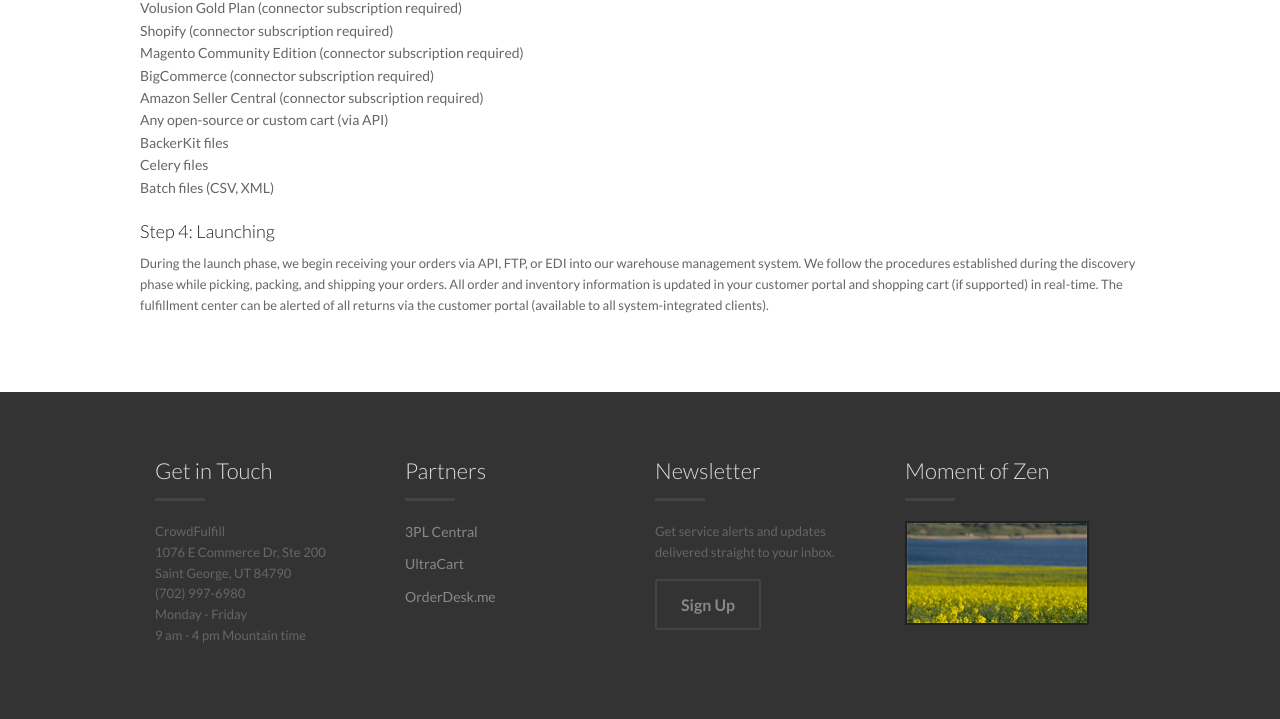
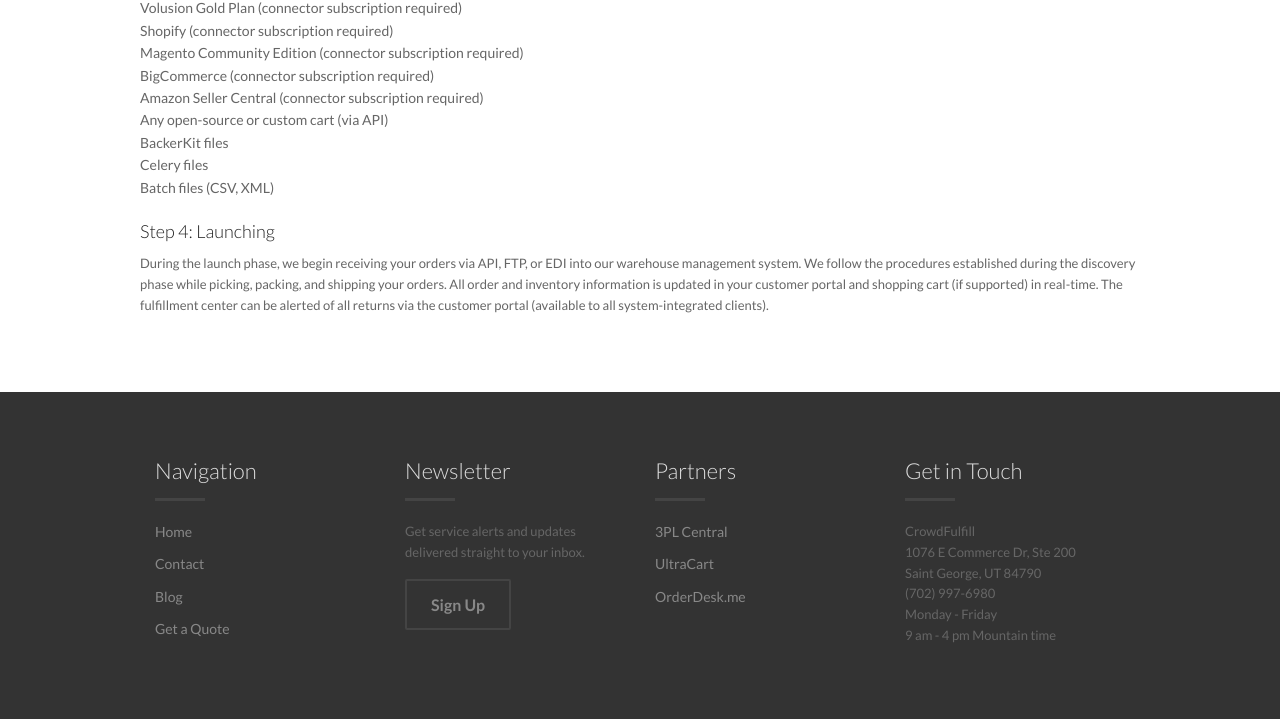
Before and after one commit to crowdfulfill/crowdfulfill.github.io, a plain HTML site: page how-fulfillment-works.html in a window 1280 px wide. Shown: the part 697-1416 px from the top of the page. Drawn offline with nearby package versions, Linux system fonts and the light colour scheme.

Commit message:
Updated footer.

```diff
--- a/how-fulfillment-works.html
+++ b/how-fulfillment-works.html
@@ -178,6 +178,31 @@
 		<div class="footer_big arcus-content">
 			<div class="row">
 				<div class="large-3 columns responsive_space">
+					<h3>Navigation</h3>
+					<div class="decorative-line"></div>
+					<ul>
+					  <li><a href="index.html">Home</a></li>
+					  <li><a href="contact.html">Contact</a></li>
+					  <li><a href="blog.html">Blog</a></li>
+					  <li><a href="get-a-fulfillment-quote.html">Get a Quote</a></li>
+					</ul>
+				</div>
+				<div class="large-3 columns responsive_space">
+					<h3>Newsletter</h3>
+					<div class="decorative-line"></div>
+					<p>Get service alerts and updates delivered straight to your inbox.</p>
+					<a class="button footer-button" href="http://eepurl.com/YAsjj" target="_blank">Sign Up</a>
+				</div>
+				<div class="large-3 columns responsive_space">
+				<h3>Partners</h3>
+				<div class="decorative-line"></div>
+					<ul>
+					  <li><a href="http://www.3plcentral.com" target="_blank">3PL Central</a></li>
+					  <li><a href="http://www.ultracart.com/features/" target="_blank">UltraCart</a></li>
+					  <li><a href="http://www.orderdesk.me/integrations/" target="_blank">OrderDesk.me</a></li>
+					</ul>
+				</div>
+				<div class="large-3 columns responsive_space">
 				<h3>Get in Touch</h3>
 				<div class="decorative-line"></div>
 					<p>
@@ -188,29 +213,6 @@
 						Monday - Friday<br />
 						9 am - 4 pm Mountain time
 					</p>
-				</div>
-
-				<div class="large-3 columns responsive_space">
-				<h3>Partners</h3>
-				<div class="decorative-line"></div>
-					<ul>
-					  <li><a href="http://www.3plcentral.com" target="_blank">3PL Central</a></li>
-					  <li><a href="http://www.ultracart.com/features/" target="_blank">UltraCart</a></li>
-					  <li><a href="http://www.orderdesk.me/integrations/" target="_blank">OrderDesk.me</a></li>
-					</ul>
-				</div>
-
-				<div class="large-3 columns responsive_space">
-					<h3>Newsletter</h3>
-					<div class="decorative-line"></div>
-					<p>Get service alerts and updates delivered straight to your inbox.</p>
-					<a class="button footer-button" href="http://eepurl.com/YAsjj" target="_blank">Sign Up</a>
-				</div>
-
-				<div class="large-3 columns responsive_space">
-					<h3>Moment of Zen</h3>
-					<div class="decorative-line"></div>
-					<img src="img/Moment-of-Zen.png"></img>
 				</div>
 			</div>
 		</div>
```
